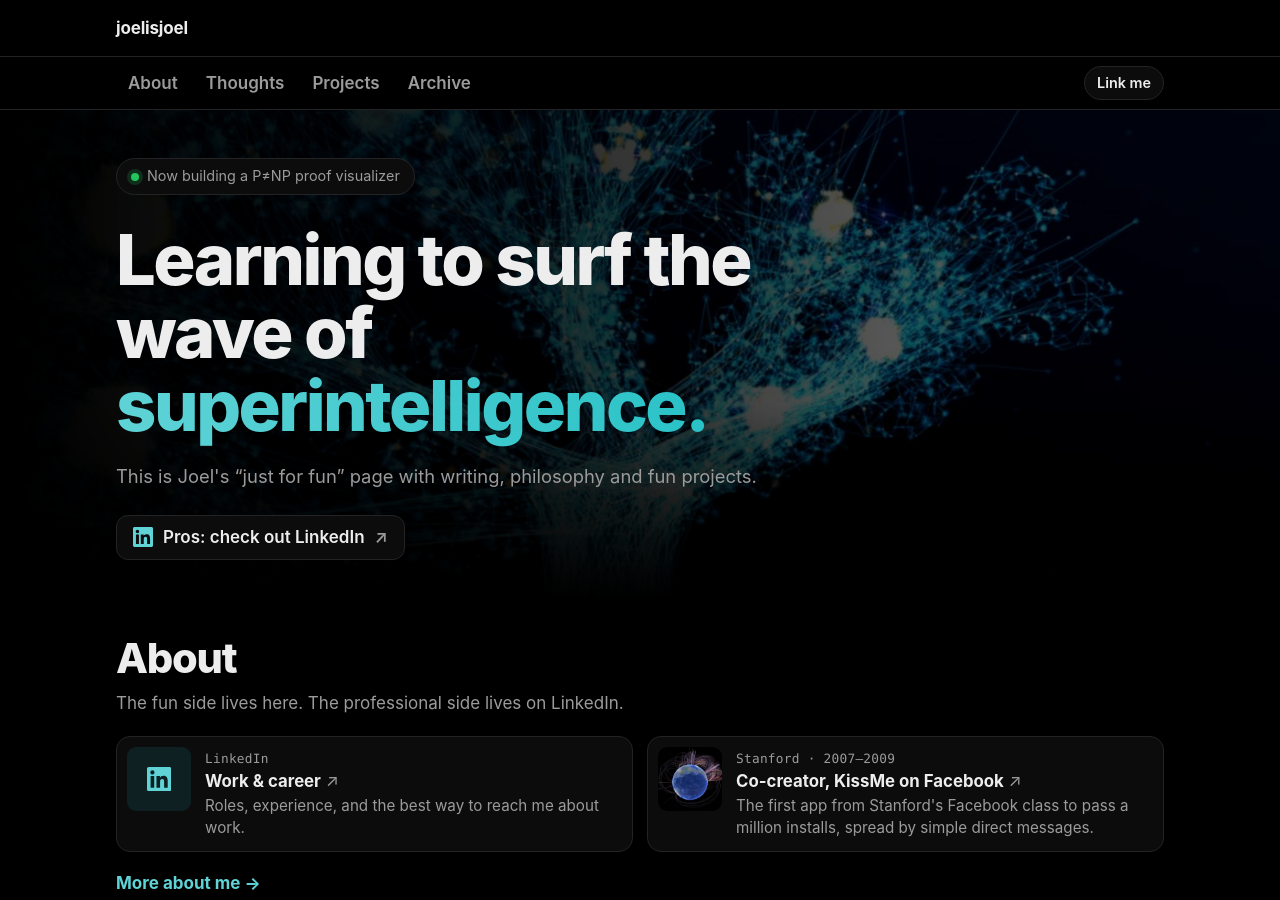
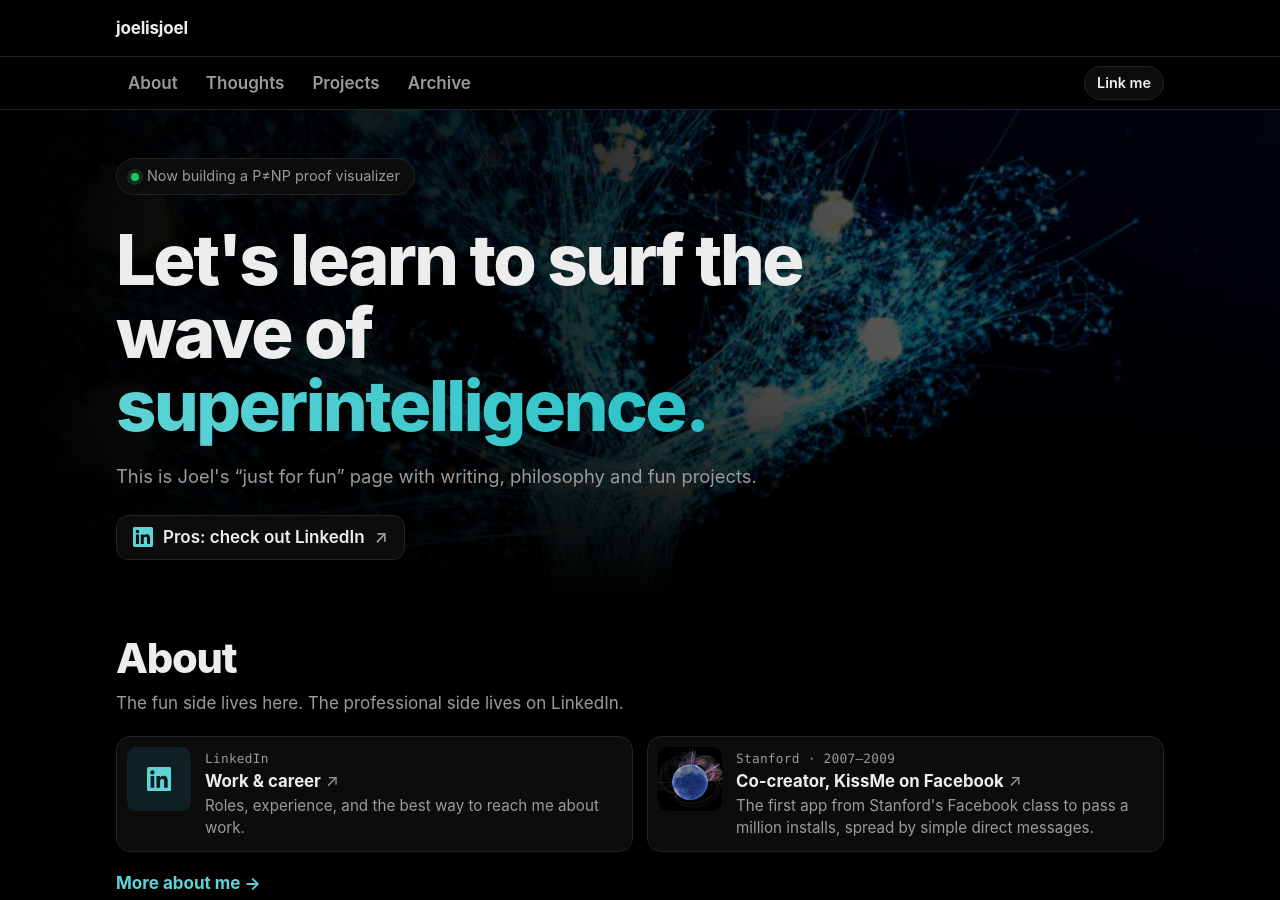
Before and after one commit to joelisjoel/joelisjoel.github.io, a Jekyll site: the page built from index.html, in a window 1280 px wide and 900 px high. Built offline with Jekyll 4.4.1, drawn with Linux system fonts in a browser that asks for light colours.

Commit message:
Headline: Let's learn to surf the wave of superintelligence.
Co-Authored-By: Claude Opus 5.5 <noreply@anthropic.com>
Claude-Session: https://claude.ai/code/session_019C3MjovY97mk1cbe7h5pxm

```diff
--- a/_data/home.yml
+++ b/_data/home.yml
@@ -21,7 +21,7 @@
 hero:
   status: "Now building a P≠NP proof visualizer"
   # status_url: add a link here once the visualizer has a page
-  headline_start: "Learning to surf the wave of"
+  headline_start: "Let's learn to surf the wave of"
   headline_em: "superintelligence."
   intro: >-
     This is Joel's “just for fun” page with writing, philosophy and fun
```
